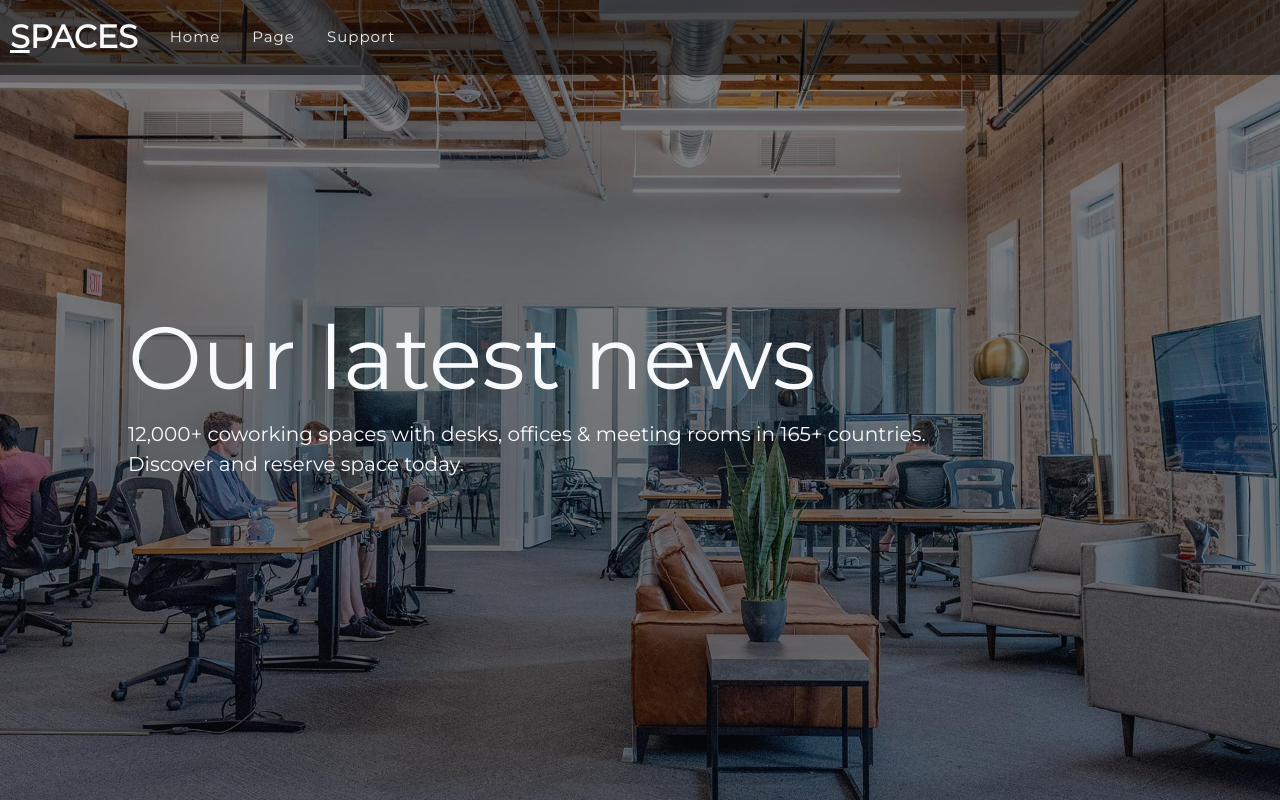
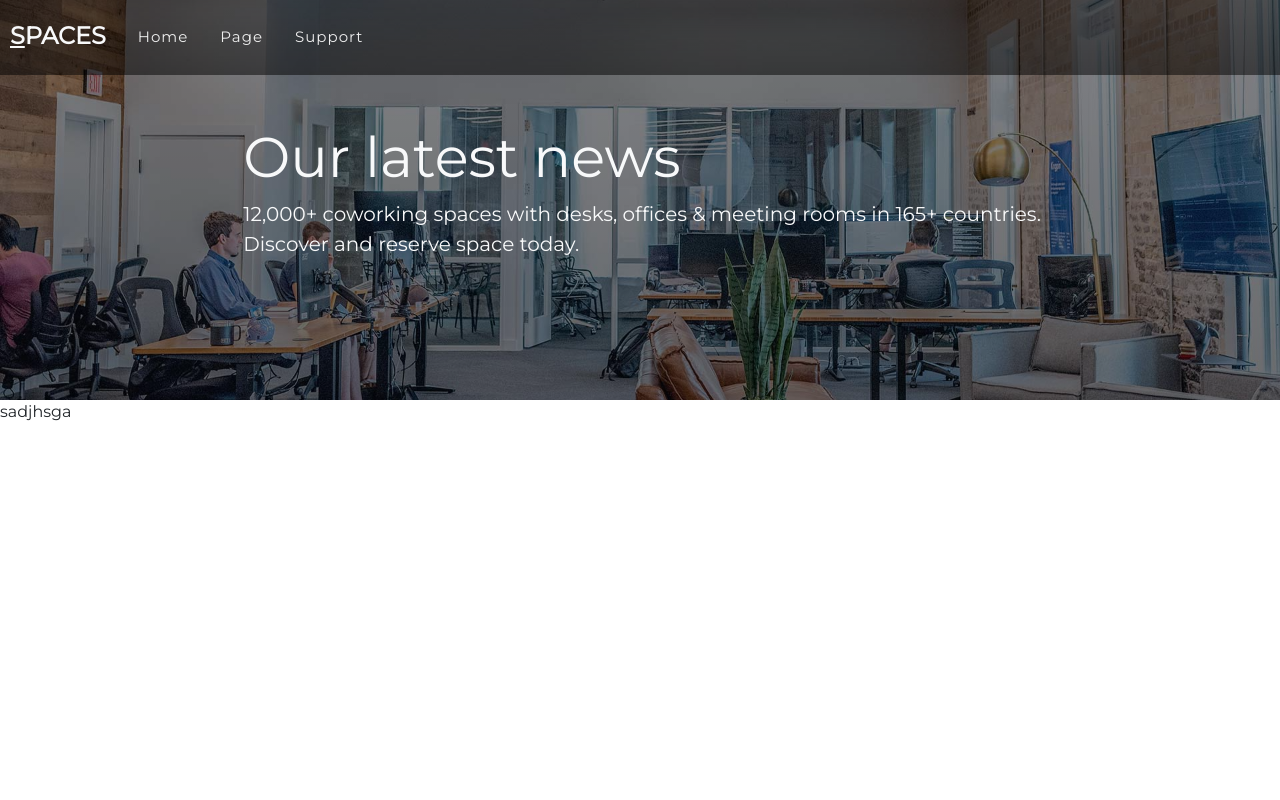
Before and after one commit to danqkhaw72/Spaces, a plain HTML site: page index.html in a window 1280 px wide. Drawn offline with nearby package versions, Linux system fonts and the light colour scheme.

Commit message:
Fix navbar

```diff
--- a/index.html
+++ b/index.html
@@ -17,7 +17,7 @@
 
         <!-- navbar-->
         <nav class="navbar navbar-expand-lg fixed-top nav-menu">
-            <a href="#" class="navbar-brand text-light text-uppercase"><span class="h2 font-weight-bold"><u>S</u>PACES</span></a>
+            <a href="#" class="navbar-brand text-light text-uppercase" style="left: 25px;"><span class="h4 font-weight-bold"><u>S</u>PACES</span></a>
             <button class="navbar-toggler nav-button justify-content-end" type="button" data-toggle="collapse" data-target="#myNavbar">
                 <div class="bg-light line1"></div>
                 <div class="bg-light line2"></div>
@@ -41,7 +41,7 @@
 
         <!-- banner -->
         <div class="text-light text-left banner">
-            <h1 class="display-2">Our <span class="font-weight-light">latest news</span></h1>
+            <h1 class="display-4">Our <span class="font-weight-light">latest news</span></h1>
             <p class="lead">12,000+ coworking spaces with desks, offices &amp; meeting rooms in 165+ countries.
             <br>Discover and reserve space today.</p>
 
@@ -49,6 +49,7 @@
         <!-- end of banner -->
 
     </header>
+    <p>sadjhsga</p>
     <!-- end of header -->
 
 
--- a/style.css
+++ b/style.css
@@ -39,17 +39,18 @@ body {
 .change .line3 {
     transform: rotate(45deg) translate(-5px, -6px);
 }
+
 /* end of navbar */
 
 header {
-    height: 100vh;
+    height: 50vh;
     background: linear-gradient(rgba(0, 0, 0, .4), rgba(0, 0, 0, .5)), url(images/header-img.jpg) no-repeat center center /cover;
 }
 /* banner */
 .banner {
     position: absolute;
-    top: 50%;
-    left: 50%;
+    top: 25%;
+    left: 59%;
     transform: translate(-50%, -50%);
     width: 80%;
 }
```
